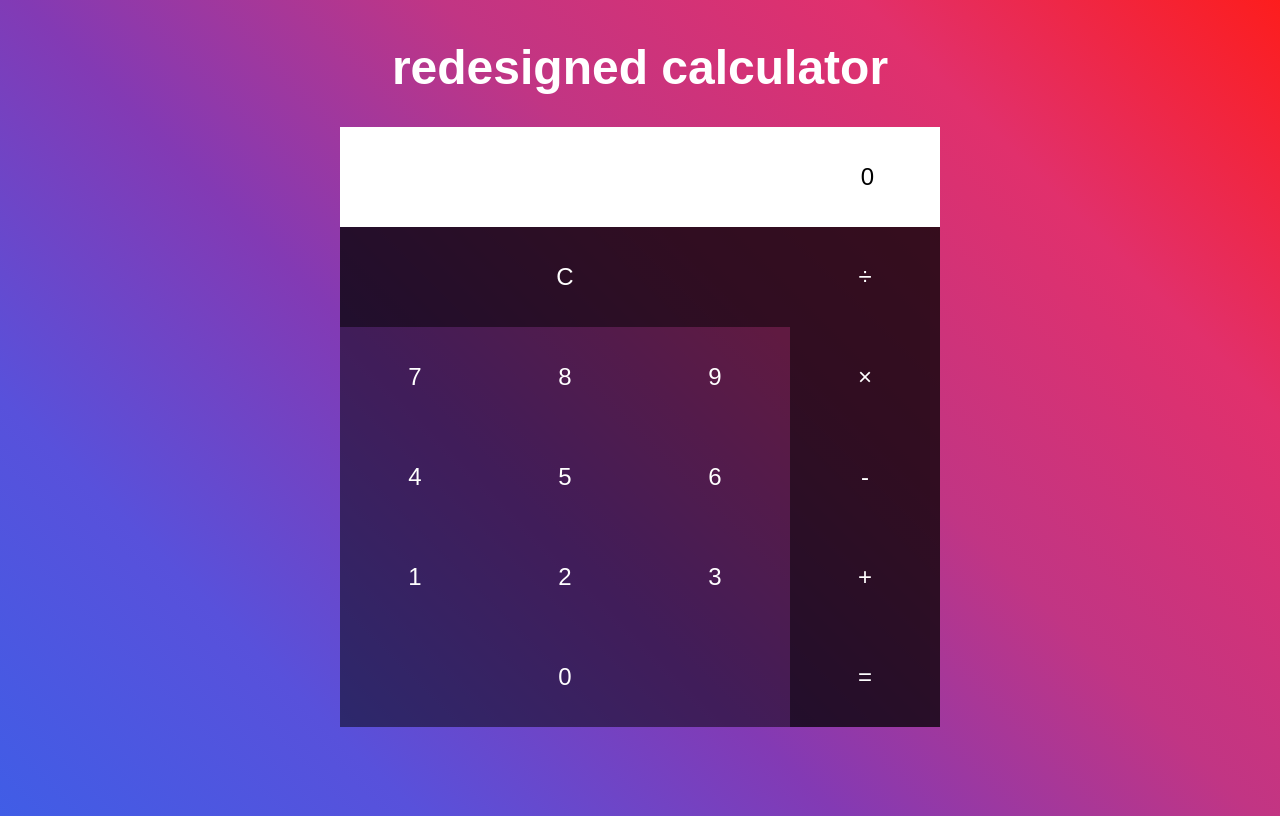
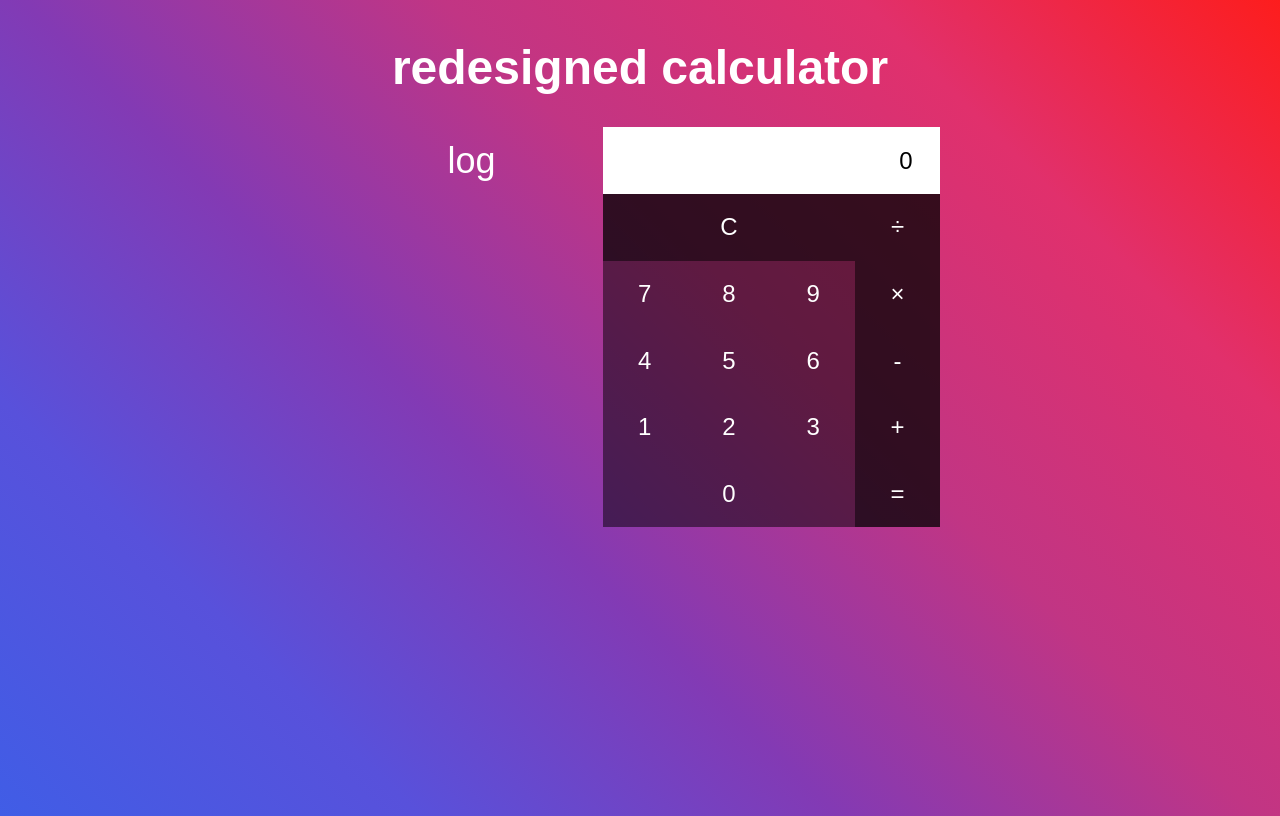
Before and after one commit to hauptdigital/redesigned-calculator, a website: page index.html in a window 1280 px wide. Drawn offline with nearby package versions, Linux system fonts and the light colour scheme; files that its build step writes are made by us from their sources.

Commit message:
Add log html and css

```diff
--- a/index.html
+++ b/index.html
@@ -9,6 +9,10 @@
   <body>
     <main class="container">
       <h1>redesigned calculator</h1>
+      <div class="row">
+        <div class="log">
+          <div class="log__title">log</div>
+        </div>
         <div class="calculator">
           <input class="calculator__output" type="text" id="result" />
           <button
@@ -110,6 +114,7 @@
             =
           </button>
         </div>
+      </div>
       <script type="module" src="src/calculator-example.js"></script>
     </main>
   </body>
--- a/src/_base.scss
+++ b/src/_base.scss
@@ -39,6 +39,11 @@ h5 {
   align-items: center;
 }
 
+.row {
+  display: flex;
+  flex-direction: row;
+}
+
 /* Fix display on Safari */
 
 button,
--- a/src/components/_calculator.scss
+++ b/src/components/_calculator.scss
@@ -4,9 +4,10 @@
   display: flex;
   flex-wrap: wrap;
   justify-content: space-between;
-  height: 600px;
+  height: 400px;
   width: 100%;
   max-width: 600px;
+  flex-basis: 50%;
 }
 
 .calculator__button-clear {
@@ -74,7 +75,7 @@
 .calculator__output {
   flex-basis: 100%;
   text-align: right;
-  padding-right: 2.75em;
+  padding-right: 1.125em;
   border: none;
   outline: none;
   transition: 1s;
--- /dev/null
+++ b/src/components/_log.scss
@@ -0,0 +1,14 @@
+@use '../base.scss';
+
+.log {
+  flex-basis: 50%;
+}
+
+.log__title {
+  font-size: 1.5em;
+  display: flex;
+  justify-content: center;
+  align-items: center;
+  color: white;
+  height: 66.6px;
+}
--- a/src/styles.scss
+++ b/src/styles.scss
@@ -1,2 +1,3 @@
 @use 'base.scss';
 @use 'components/calculator.scss';
+@use 'components/log.scss';
```
Lines whose indentation alone changed are shown as unchanged.
